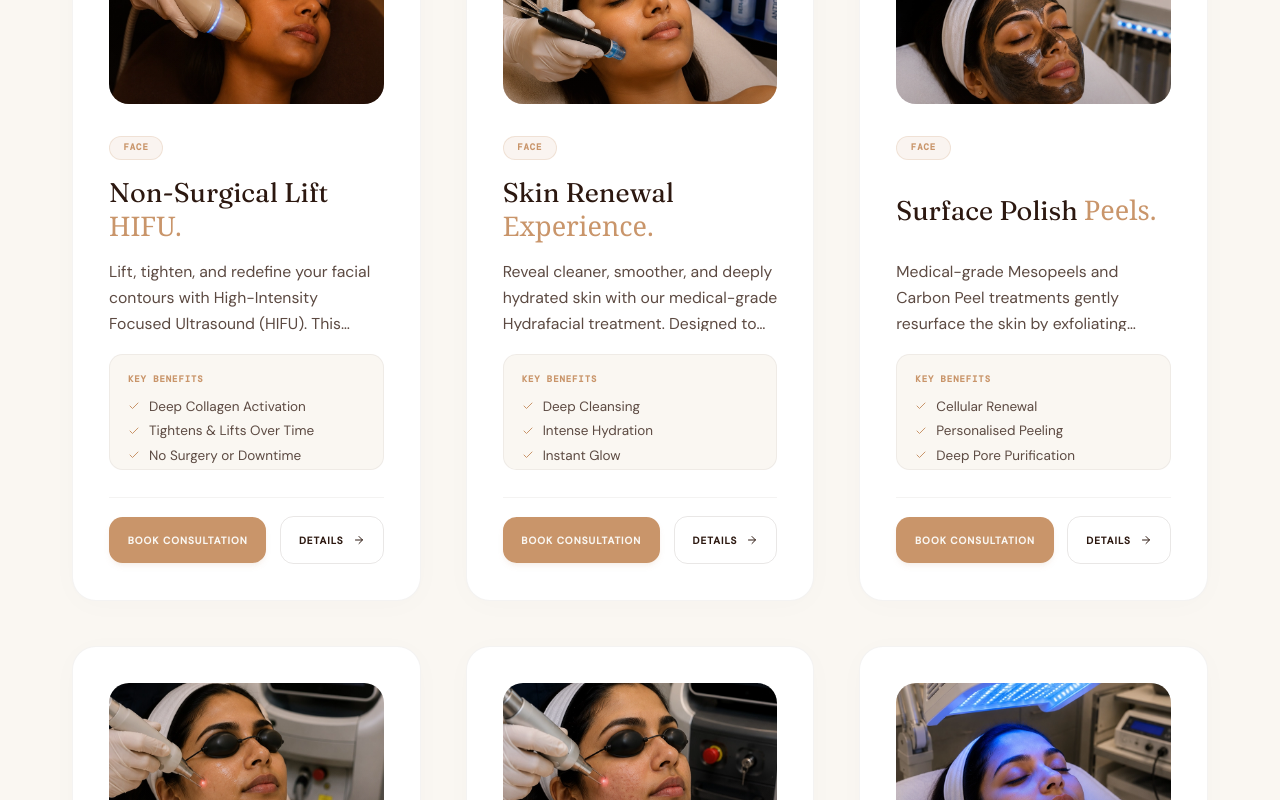
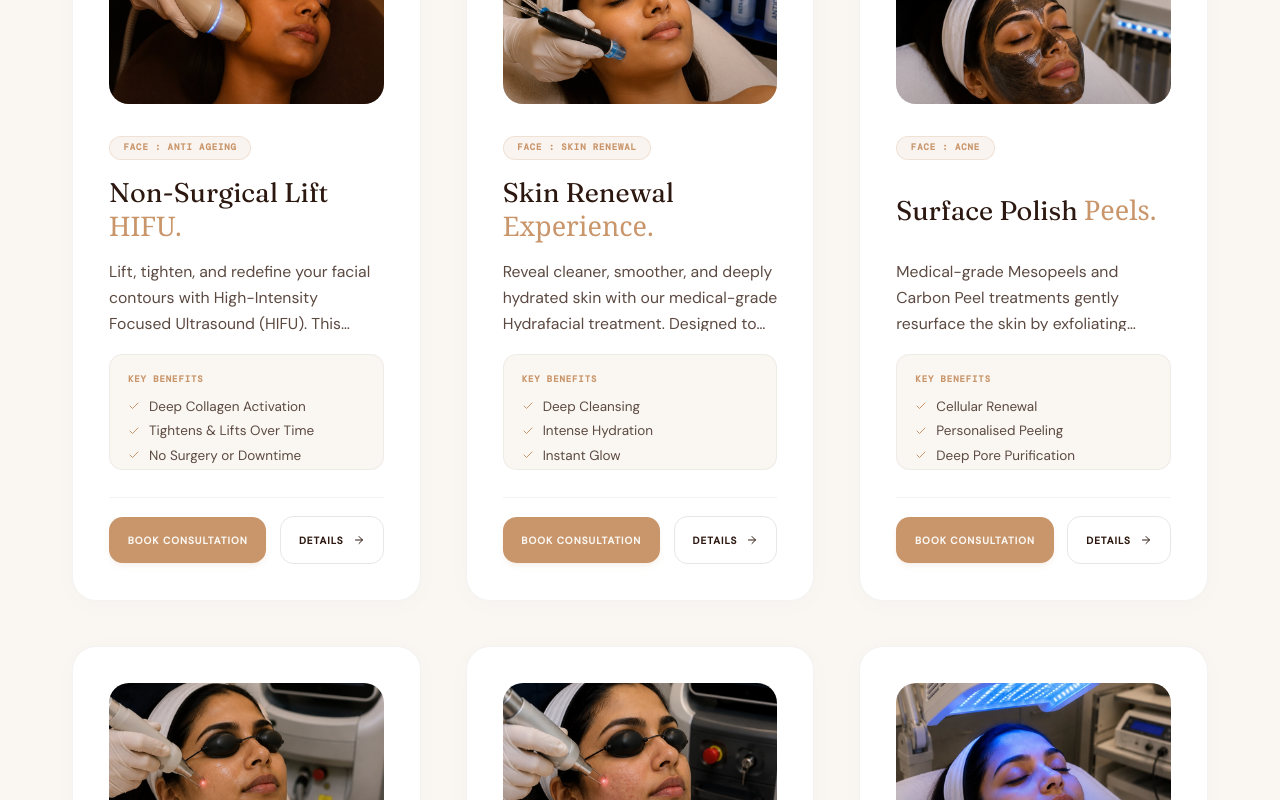
Before and after one commit to playkidsofficial6-oss/cosmohome, a React (Vite) app: page /service in a window 1280 px wide. Shown: the part 2300-3100 px from the top of the page. Built offline with nearby package versions, Linux system fonts and the light colour scheme.

Commit message:
feat: implement comprehensive ServicesList page with categorization, interactive slider, and animated stats

```diff
--- a/src/pages/ServicesList.tsx
+++ b/src/pages/ServicesList.tsx
@@ -25,12 +25,117 @@ const CATEGORIES: Array<{ key: string; label: string; icon: IconType }> = [
 ];
 
 const CATEGORY_MAPPING: Record<string, string[]> = {
-  Face: ["hifu", "hydrafacial-medifacial", "mesopeels-carbon-peel"],
-  Skin: ["laser-pigment-reduction", "laser-scar-reduction", "phototherapy", "excimer-laser"],
-  Hair: ["laser-hair-reduction"],
-  Laser: ["laser-pigment-reduction", "laser-scar-reduction", "excimer-laser", "laser-hair-reduction", "mesopeels-carbon-peel"],
+  Face: [
+    "hifu",
+    "hydrafacial-medifacial",
+    "mesopeels-carbon-peel",
+    "botox",
+    "fillers",
+    "vampire-lift",
+    "thread-lift",
+    "skin-boosters",
+    "mesopeels",
+    "carbon-peel",
+    "led-therapy",
+    "mnrf",
+    "co2-laser",
+    "exosomes",
+    "laser-toning",
+    "mnrf-gfc"
+  ],
+  Skin: [
+    "skin-mnrf",
+    "skin-dermapen",
+    "skin-co2-laser",
+    "skin-prp",
+    "skin-gfc",
+    "skin-exosomes"
+  ],
+  Hair: [
+    "laser-hair-reduction",
+    "hair-prp",
+    "hair-gfc",
+    "hair-exosome",
+    "hair-dutexome",
+    "hair-mesotherapy",
+    "hair-monothreads"
+  ],
+  Laser: [
+    "laser-pigment-reduction",
+    "laser-scar-reduction",
+    "excimer-laser",
+    "laser-hair-reduction",
+    "mesopeels-carbon-peel",
+    "co2-laser",
+    "skin-co2-laser",
+    "laser-toning",
+    "carbon-peel"
+  ],
   Body: ["muscle-sculpting"],
-  Injectables: ["exosomes-prp-gfc"]
+  Injectables: [
+    "exosomes-prp-gfc",
+    "botox",
+    "fillers",
+    "vampire-lift",
+    "thread-lift",
+    "skin-boosters",
+    "exosomes",
+    "skin-prp",
+    "skin-gfc",
+    "skin-exosomes",
+    "hair-prp",
+    "hair-gfc",
+    "hair-exosome",
+    "hair-dutexome",
+    "hair-monothreads"
+  ]
+};
+
+const SERVICE_TAG_MAPPING: Record<string, string> = {
+  // Face treatments
+  "hifu": "Face : Anti Ageing",
+  "botox": "Face : Anti Ageing",
+  "fillers": "Face : Anti Ageing",
+  "vampire-lift": "Face : Anti Ageing",
+  "thread-lift": "Face : Anti Ageing",
+  "skin-boosters": "Face : Skin Renewal",
+  "mesopeels": "Face : Acne",
+  "carbon-peel": "Face : Acne",
+  "led-therapy": "Face : Acne",
+  "mnrf": "Face : Acne",
+  "co2-laser": "Face : Acne",
+  "exosomes": "Face : Skin Renewal",
+  "laser-toning": "Face : Skin Renewal",
+  "mnrf-gfc": "Face : Skin Renewal",
+  "hydrafacial-medifacial": "Face : Skin Renewal",
+  "mesopeels-carbon-peel": "Face : Acne",
+
+  // Skin treatments
+  "skin-mnrf": "Skin : Stretch Marks",
+  "skin-dermapen": "Skin : Stretch Marks",
+  "skin-co2-laser": "Skin : Stretch Marks",
+  "skin-prp": "Skin : Stretch Marks",
+  "skin-gfc": "Skin : Stretch Marks",
+  "skin-exosomes": "Skin : Stretch Marks",
+  "laser-pigment-reduction": "Skin : Laser",
+  "laser-scar-reduction": "Skin : Laser",
+  "phototherapy": "Skin : Laser",
+  "excimer-laser": "Skin : Laser",
+
+  // Hair treatments
+  "laser-hair-reduction": "Hair : Laser",
+  "hair-prp": "Hair : Scalp Therapy",
+  "hair-gfc": "Hair : Scalp Therapy",
+  "hair-exosome": "Hair : Scalp Therapy",
+  "hair-dutexome": "Hair : Scalp Therapy",
+  "hair-mesotherapy": "Hair : Scalp Therapy",
+  "hair-monothreads": "Hair : Scalp Therapy",
+
+  // Body treatments
+  "muscle-sculpting": "Body : Sculpting",
+
+  // Injectables
+  "exosomes-prp-gfc": "Injectables"
 };
 
 const getServiceCategory = (id: string): string => {
@@ -570,7 +675,7 @@ export default function ServicesListPage() {
                     {/* Category Badge */}
                     <div className="mb-3 shrink-0">
                       <span className="inline-block px-3 py-1 bg-[#C9956A]/10 border border-[#C9956A]/20 text-[#C9956A] text-[9px] tracking-widest uppercase rounded-full font-bold" style={M}>
-                        {category}
+                        {SERVICE_TAG_MAPPING[key] || category}
                       </span>
                     </div>
 
```
